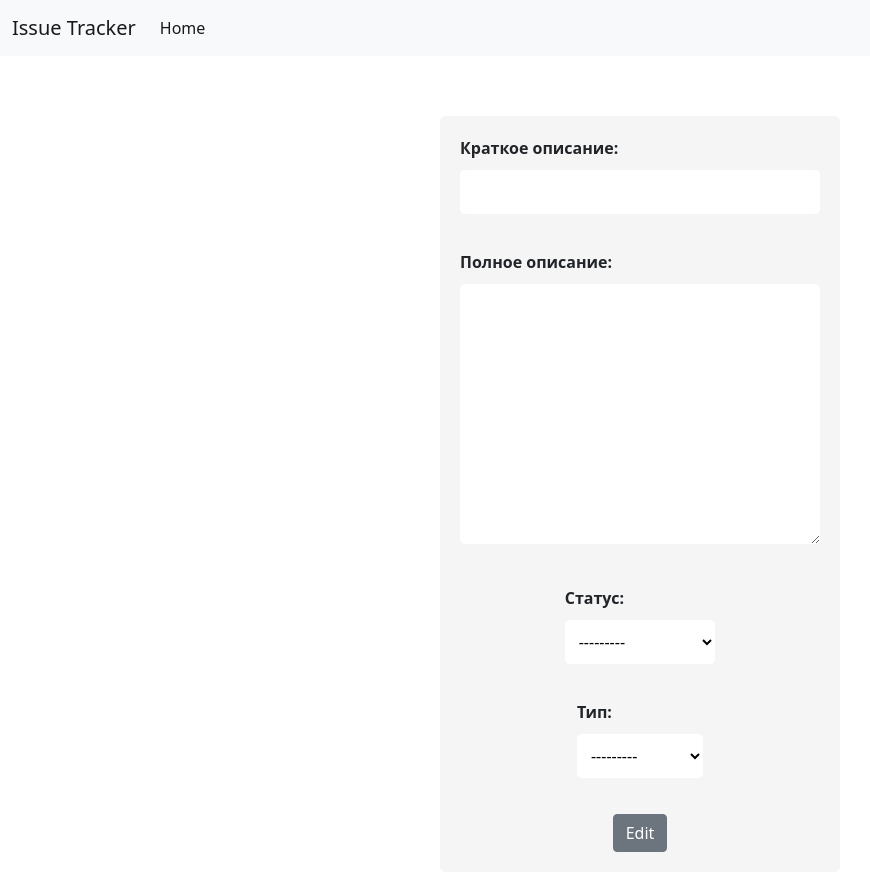
After one commit to nurlansapyzhan/homework_57_nurlan_sapyzhan, a Django app: template source/hw57/templates/issue_update.html in a window 1280 px wide. The commit adds this page. Shown: the whole page, without its empty margins (0-870 px from the left). Run offline with Django 4.2, Linux system fonts and the light colour scheme; the template is opened without the code that fills it: values that come from a table or form of the project are taken from there, others are empty; parts of the project's set-up code (start-up, migrations or seed data) failed here and were passed over.

Commit message:
Forms, UpdateView
Создал ModelForm для объекта Issue. Сделал страницу обновления задачи

```diff
--- a/source/hw57/admin.py
+++ b/source/hw57/admin.py
@@ -1,6 +1,6 @@
 from django.contrib import admin
 
-from hw57.models import Type, Status, Task
+from hw57.models import Type, Status, Issue
 
 
 # Register your models here.
@@ -26,4 +26,4 @@ class TaskAdmin(admin.ModelAdmin):
 
 admin.site.register(Type, TypeAdmin)
 admin.site.register(Status, StatusAdmin)
-admin.site.register(Task, TaskAdmin)
+admin.site.register(Issue, TaskAdmin)
--- /dev/null
+++ b/source/hw57/forms.py
@@ -0,0 +1,16 @@
+from django import forms
+
+from hw57.models import Issue
+
+
+class IssueForm(forms.ModelForm):
+
+    class Meta:
+        model = Issue
+        fields = ('summary', 'description', 'status', 'type')
+        labels = {
+            'summary': 'Краткое описание',
+            'description': 'Полное описание',
+            'status': 'Статус',
+            'type': 'Тип'
+        }
--- a/source/hw57/models/__init__.py
+++ b/source/hw57/models/__init__.py
@@ -1,3 +1,3 @@
 from .status import Status
-from .task import Task
+from .issue import Issue
 from .type import Type
--- a/source/hw57/models/task.py
+++ b/source/hw57/models/issue.py
@@ -4,7 +4,7 @@ from hw57.models.status import Status
 from hw57.models.type import Type
 
 
-class Task(models.Model):
+class Issue(models.Model):
     summary = models.CharField(
         max_length=100,
         null=False,
--- /dev/null
+++ b/source/hw57/templates/issue_update.html
@@ -0,0 +1,11 @@
+{% extends 'base.html' %}
+{% block title %}
+    Update Issue
+{% endblock %}
+{% block content %}
+    <div class="form_div">
+        <form action="{% url 'issue_update' issue.pk %}" method="post">
+            {% include 'partial/issue_form.html' with button_text='Edit' %}
+        </form>
+    </div>
+{% endblock %}
--- /dev/null
+++ b/source/hw57/templates/partial/issue_form.html
@@ -0,0 +1,3 @@
+{% csrf_token %}
+{{ form.as_p }}
+<button type="submit" class="btn btn-secondary">{{ button_text }}</button>
--- a/source/hw57/urls.py
+++ b/source/hw57/urls.py
@@ -1,11 +1,12 @@
 from django.urls import path
 
-from hw57.views.base import IndexView
+from hw57.views.base import IndexView, IndexRedirectView
 
-from hw57.views.tasks import TaskDetail
+from hw57.views.issues import IssueDetail, IssueUpdateView
 
 urlpatterns = [
     path('', IndexView.as_view(), name='index'),
-    path('task/', IndexView.as_view()),
-    path('task/<int:pk>', TaskDetail.as_view(), name='task_detail')
+    path('issue/', IndexRedirectView.as_view(), name='issue_index_redirect'),
+    path('issue/<int:pk>', IssueDetail.as_view(), name='issue_detail'),
+    path('issue/<int:pk>/update', IssueUpdateView.as_view(), name='issue_update'),
 ]
--- a/source/static/css/style.css
+++ b/source/static/css/style.css
@@ -0,0 +1,36 @@
+.form_div {
+    display: flex;
+    flex-direction: column;
+    align-items: center;
+    margin-top: 50px;
+}
+
+form {
+    margin-top: 10px;
+    display: flex;
+    flex-direction: column;
+    align-items: center;
+    width: 400px;
+    padding: 20px;
+    background-color: #f5f5f5;
+    border-radius: 5px;
+}
+
+input[type="text"],
+textarea,
+select {
+    width: 100%;
+    padding: 10px;
+    margin-bottom: 20px;
+    border: none;
+    border-radius: 5px;
+    background-color: #fff;
+    font-size: 16px;
+    resize: vertical;
+}
+
+label {
+    font-size: 16px;
+    font-weight: bold;
+    margin-bottom: 10px;
+}
```
Also changed, not shown: source/hw57/templates/index.html (+4 -4 lines), source/hw57/templates/issue.html (renamed from source/hw57/templates/task.html, +5 -5 lines), source/hw57/views/base.py (+7 -3 lines), source/hw57/views/issues.py (added, +33 -0 lines), source/hw57/views/tasks.py (deleted, +0 -13 lines), source/hw57/migrations/0003_rename_task_issue.py (added).
